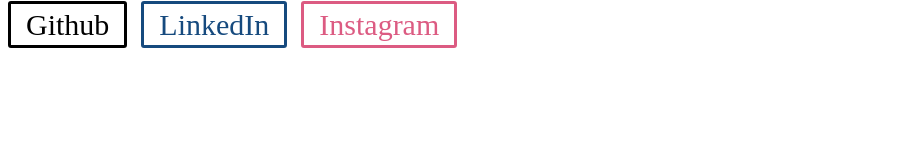
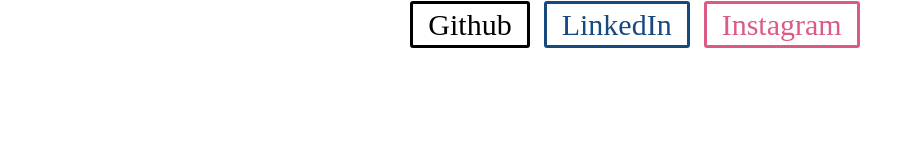
Before and after one commit to OshankKashyap/portfolio-website, a plain HTML site: page index.html in a window 1280 px wide. Shown: the whole page, without its empty margins (0-915 px from the left). Drawn offline with Linux system fonts and the light colour scheme.

Commit message:
moved Github, LinkedIn and Github links to center

```diff
--- a/index.html
+++ b/index.html
@@ -1,4 +1,8 @@
 <style>
+    .links {
+        text-align: center;
+    }
+
     .github-link {
         color: black;
         background-color: white;
@@ -60,6 +64,8 @@
     }
 </style>
 
-<a class="github-link" href="https://github.com/OshankKashyap" target="_blank">Github</a>
-<a class="linkedin-link" href="https://www.linkedin.com/in/oshank-kashyap-280583201/" target="_blank">LinkedIn</a>
-<a class="instagram-link" href="https://www.instagram.com/_oshank/" target="_blank">Instagram</a>
+<div class="links">
+    <a class="github-link" href="https://github.com/OshankKashyap" target="_blank">Github</a>
+    <a class="linkedin-link" href="https://www.linkedin.com/in/oshank-kashyap-280583201/" target="_blank">LinkedIn</a>
+    <a class="instagram-link" href="https://www.instagram.com/_oshank/" target="_blank">Instagram</a>
+</div>
```
